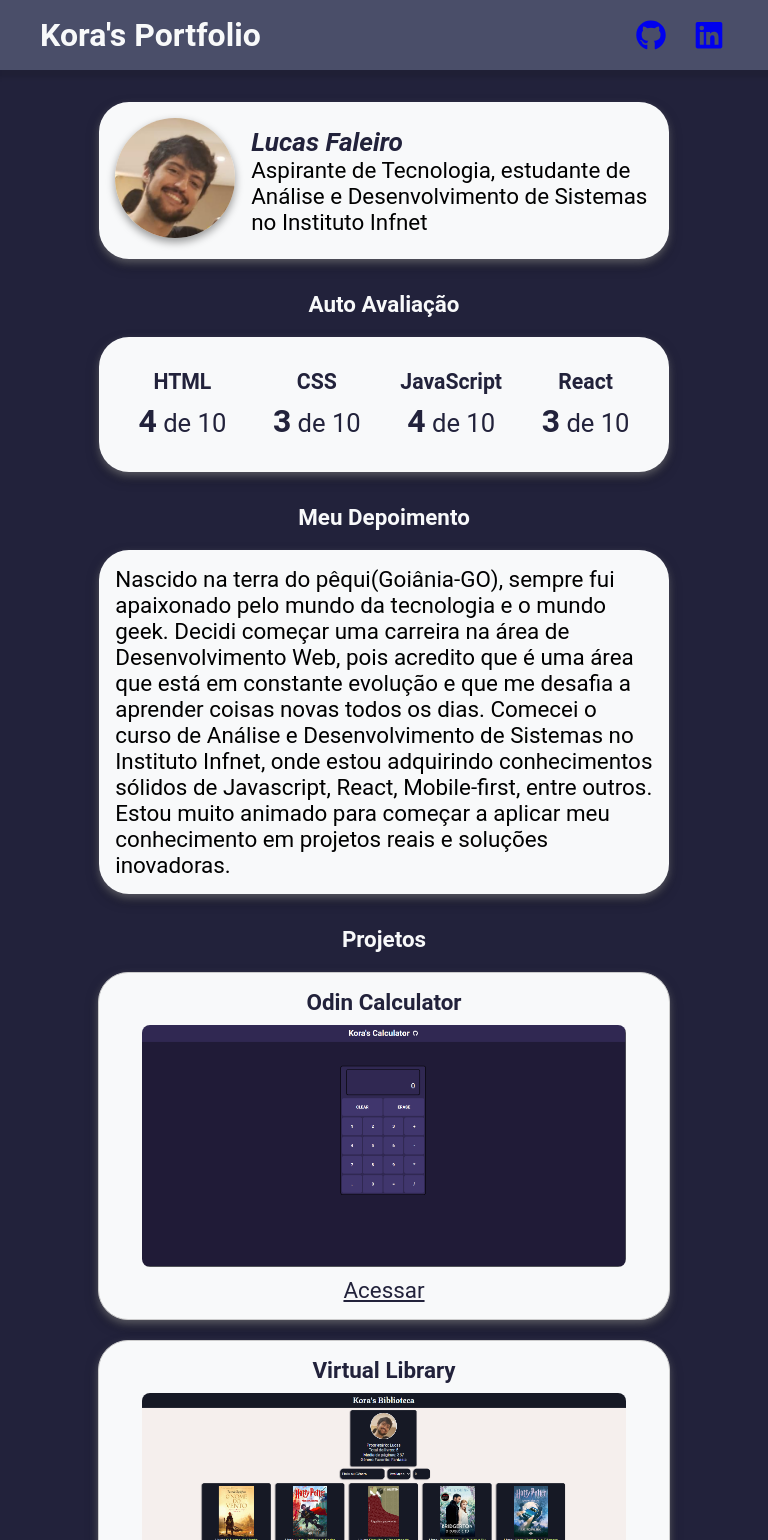
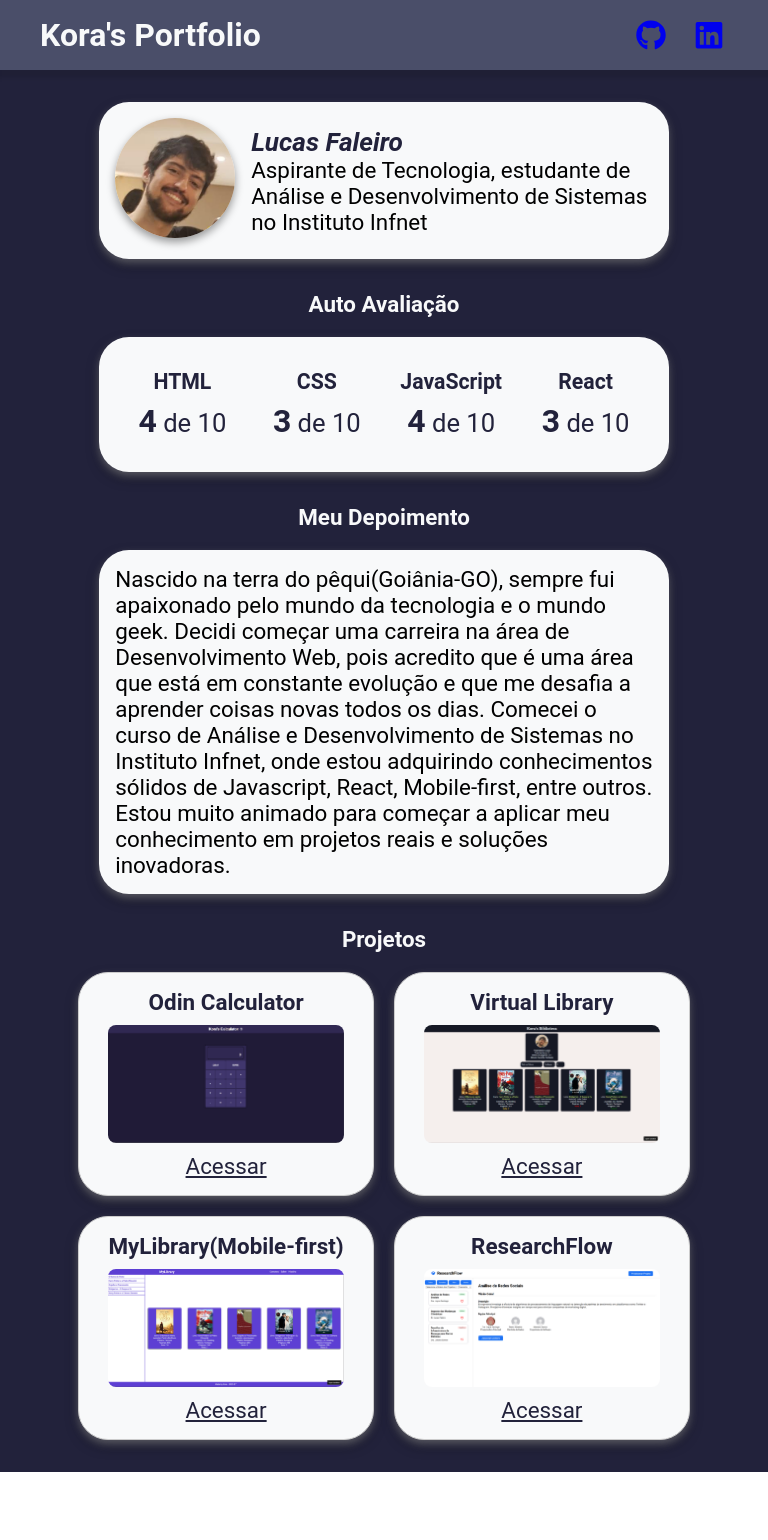
Before and after one commit to Lucas-Faleiro/Portfolio-DR1-AT, a React (Vite) app: page / in a window 768 px wide. Shown: the top 1540 px of the page. After the commit the page ends 1472 px from the top, so only its background shows below. Built offline with nearby package versions, Linux system fonts and the light colour scheme.

Commit message:
Add ProjectSection and ProjectCard tablet media query styling

```diff
--- a/src/App.module.css
+++ b/src/App.module.css
@@ -1,3 +1,4 @@
 .appContainer {
   background-color: var(--app-bg);
+  padding-bottom: 32px;
 }
--- a/src/ProjectCard.module.css
+++ b/src/ProjectCard.module.css
@@ -26,3 +26,17 @@
   color: var(--text-title-color);
   font-size: 1.4rem;
 }
+
+@media ((min-width: 768px) and (max-width: 1024px)) {
+  .projectCard {
+    max-width: 370px;
+  }
+
+  .projectCard:nth-child(even) {
+    justify-self: flex-start;
+  }
+
+  .projectCard:nth-child(odd) {
+    justify-self: flex-end;
+  }
+}
--- a/src/ProjectsSection.jsx
+++ b/src/ProjectsSection.jsx
@@ -5,9 +5,11 @@ export default function ProjectsSection({ projects }) {
   return (
     <div className={styles.projectsSection}>
       <h4 className={styles.projectsSectionTitle}>Projetos</h4>
-      {projects.map((project) => {
-        return <ProjectCard key={project.id} project={project} />;
-      })}
+      <div className={styles.projectsContainer}>
+        {projects.map((project) => {
+          return <ProjectCard key={project.id} project={project} />;
+        })}
+      </div>
     </div>
   );
 }
--- a/src/ProjectsSection.module.css
+++ b/src/ProjectsSection.module.css
@@ -1,3 +1,4 @@
+.projectsContainer,
 .projectsSection {
   display: flex;
   flex-direction: column;
@@ -9,3 +10,12 @@
   font-size: var(--section-title);
   color: var(--titles-color);
 }
+
+@media ((min-width: 768px) and (max-width: 1024px)) {
+  .projectsContainer {
+    display: grid;
+    grid-template-columns: repeat(2, minmax(100px, 1fr));
+    grid-template-rows: 1fr 1fr;
+    row-gap: 20px;
+  }
+}
```
